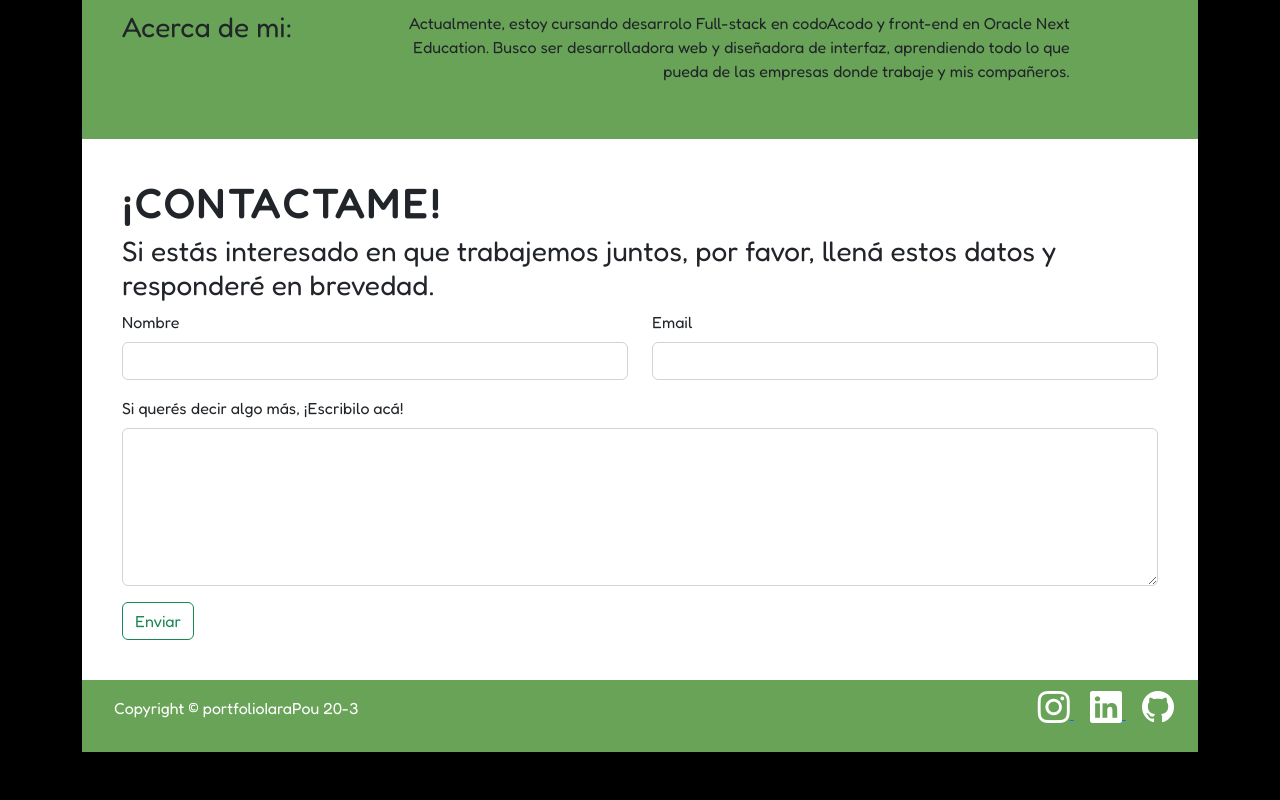
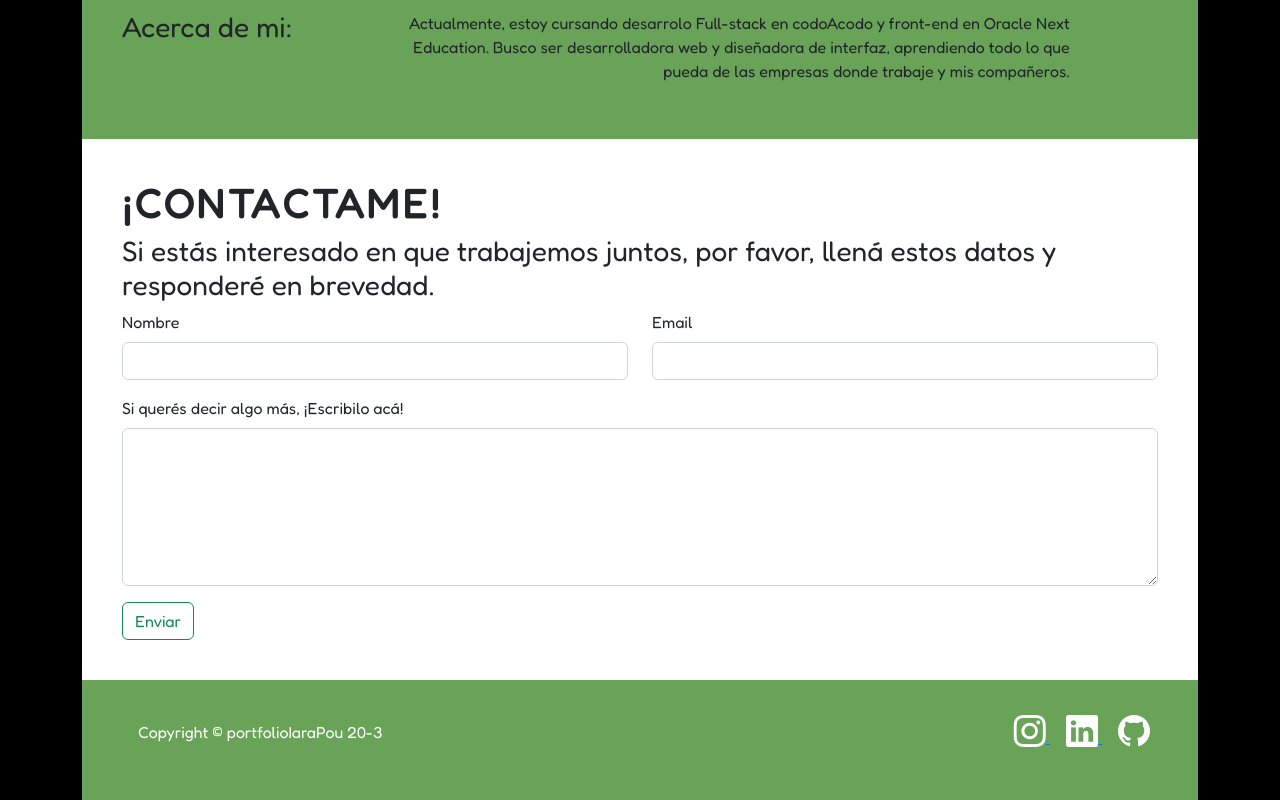
Before and after one commit to Iara-Pou/portfolio, a website: page index.html in a window 1280 px wide. Shown: the part 1301-2101 px from the top of the page. Before the commit the page ends 2053 px from the top, so only its background shows below. Drawn offline with nearby package versions, Linux system fonts and the light colour scheme.

Commit message:
Suma padding al footer

```diff
--- a/index.html
+++ b/index.html
@@ -119,7 +119,7 @@
     </main>
 
     <footer class="p-3 pt-0 estilo1">
-        <div class="row d-flex align-items-center">
+        <div class="row d-flex align-items-center p-4">
 
           <div class="col-md-7 col-lg-8 text-center text-md-start">
             <div class="p-3 text-white">
```
